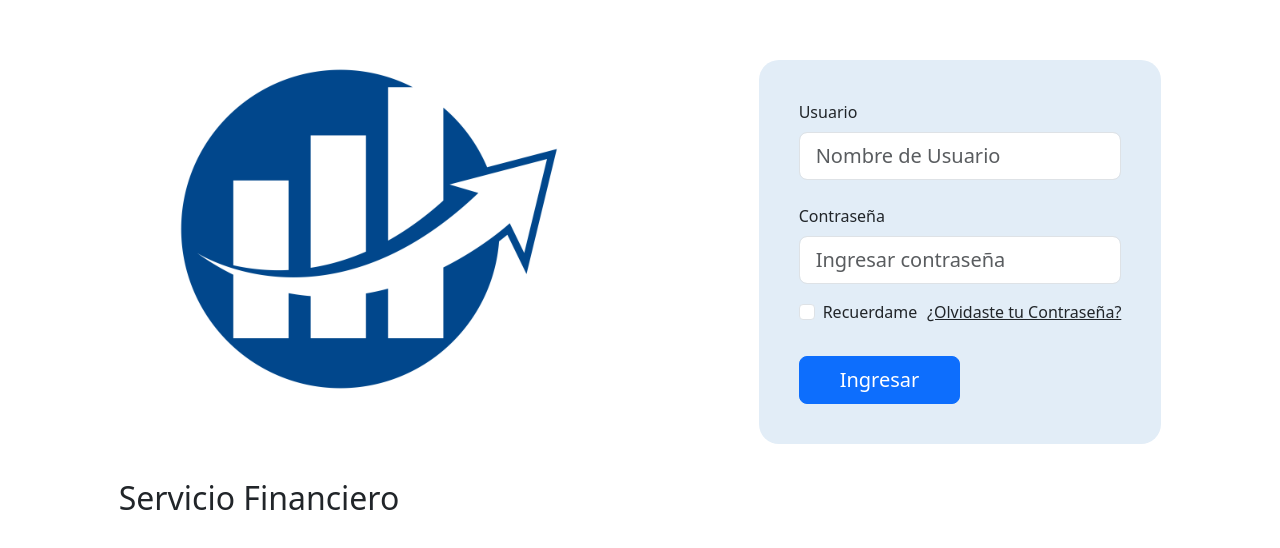
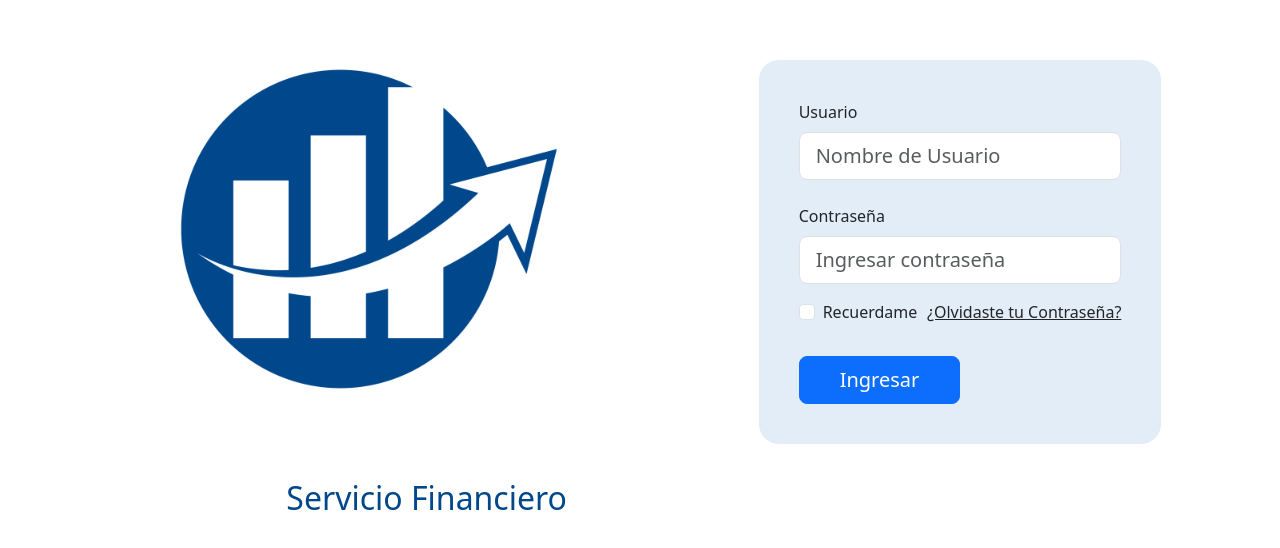
Before and after one commit to Estephanyc/Aplicaci-n-de-servicios, an Angular app: page /login in a window 1280 px wide. Shown: the part 148-696 px from the top of the page. Built offline with nearby package versions, Linux system fonts and the light colour scheme.

Commit message:
estilologin

```diff
--- a/src/app/login/login.component.css
+++ b/src/app/login/login.component.css
@@ -22,3 +22,9 @@ height: 100%;
 .logo{
   width: 500px;
 }
+
+h2{
+  color: #01478b;
+  display: flex;
+  justify-content: center;
+}
--- a/src/app/login/login.component.html
+++ b/src/app/login/login.component.html
@@ -4,8 +4,9 @@
       <div class="col-md-6 col-lg-6 col-xl-6">
         <img src="../assets/logo.png"
           class="logo" alt="Sample image">
-          <h2 class="">Servicio Financiero</h2>
+          <h2 class="text-center">Servicio Financiero</h2>
       </div>
+
       <div class="col-md-4 col-lg-4 col-xl-4">
         <form class="form">
 
```
